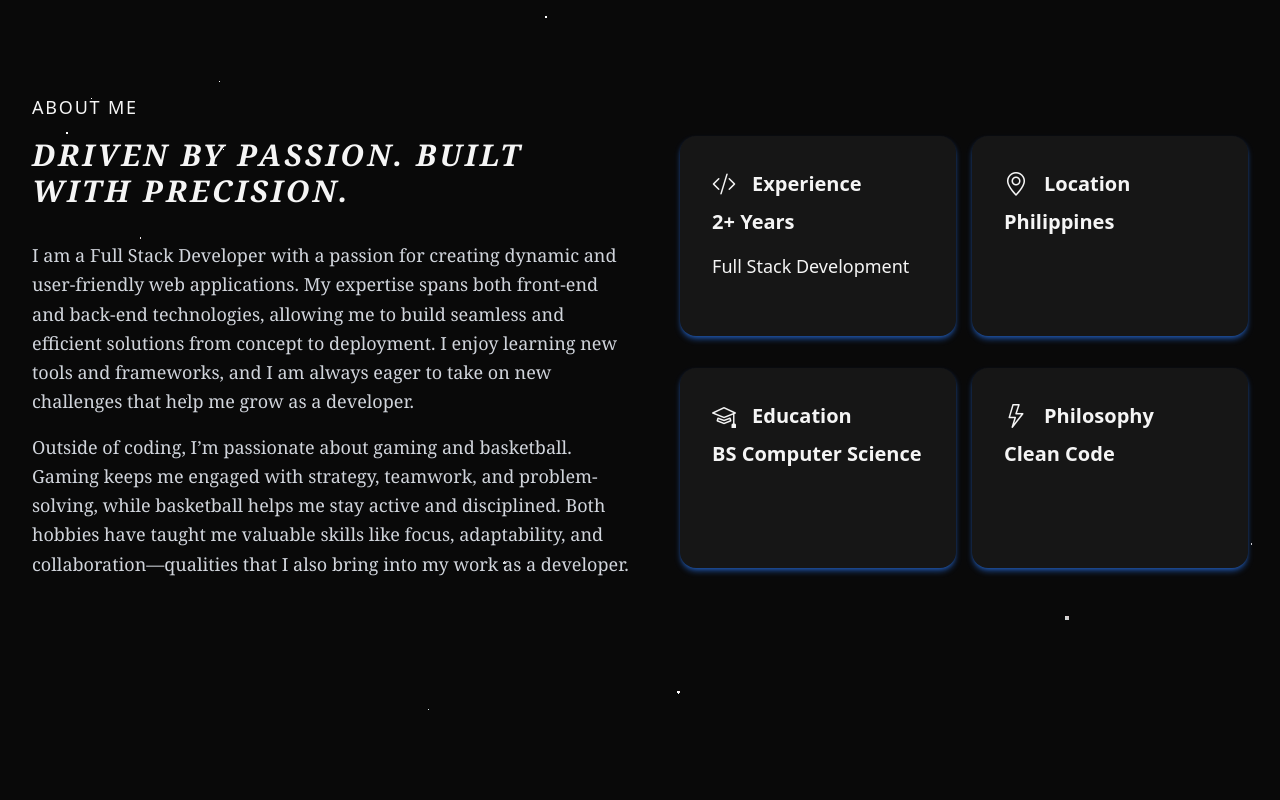
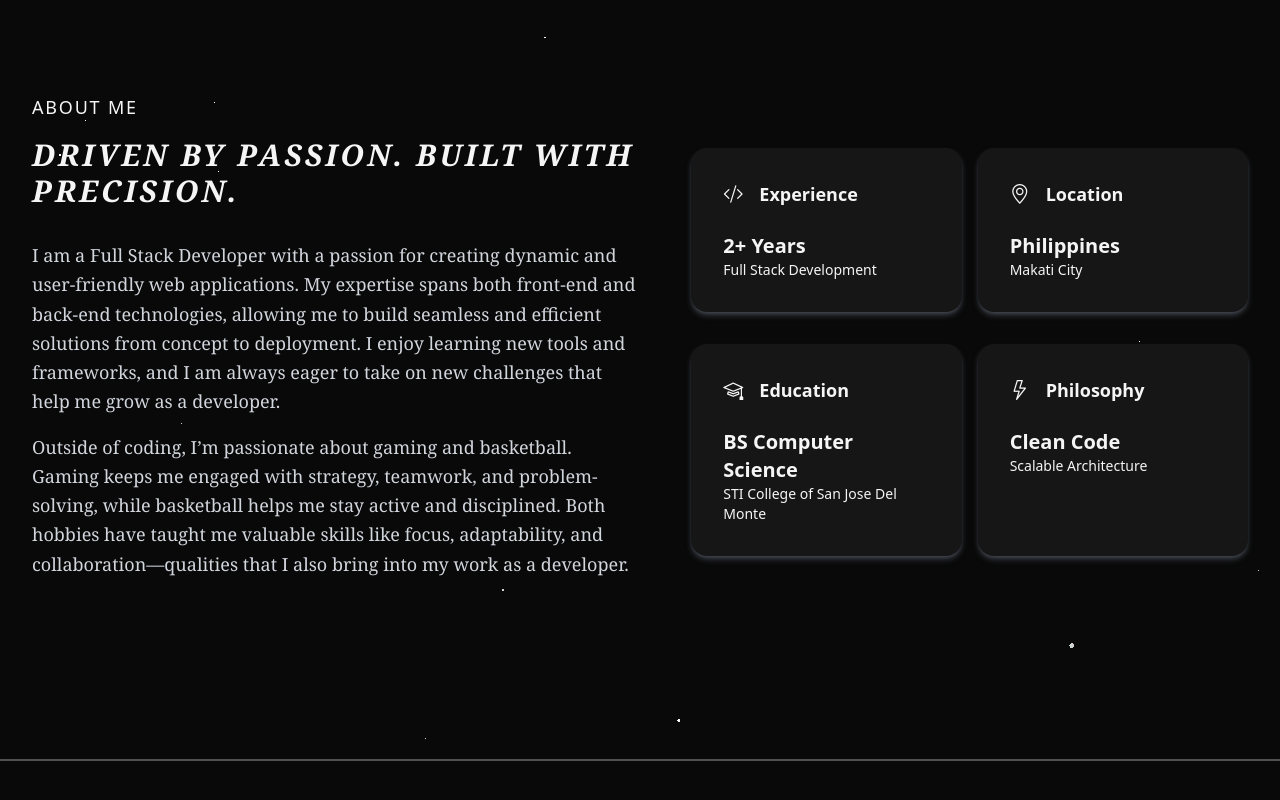
Before and after one commit to jacobferreras/my-portfolio, a Next.js app: page / in a window 1280 px wide. Shown: the part 1760-2560 px from the top of the page. Built offline with nearby package versions, Linux system fonts and the light colour scheme; no server answers.

Commit message:
Add dividers in AboutSectionLarge and update Card component info for improved layout and clarity

```diff
--- a/app/page.tsx
+++ b/app/page.tsx
@@ -42,6 +42,8 @@ const page = () => {
         <AboutSectionLarge />
       </div>
 
+      <div className="divider divider-neutral w-full"></div>
+
       {/* Skills */}
       <div className="justify-center items-center max-w-7xl mx-auto">
         <SkillsSectionLarge />
--- a/components/common/Card.tsx
+++ b/components/common/Card.tsx
@@ -10,15 +10,16 @@ interface CardProps {
 
 const Card = (props: CardProps) => {
   return (
-    <div className="card w-auto md:w-90 md:h-50 lg:w-96 xl:w-104 bg-base-200 card-lg  mb-4 shadow-md shadow-blue-500/50 hover:shadow-xl transition-shadow duration-300 ease-in-out">
+    <div className="card w-100  bg-base-200 card-lg  mb-4 shadow-md shadow-gray-500/50 hover:shadow-xl transition-shadow duration-300 ease-in-out">
       <div className="card-body">
-        <div className="flex flex-row gap-4">
-          {props.icon && <i className={`${props.icon} text-2xl`}></i>}
-          <h2 className="card-title font-bold text-xl">{props.title}</h2>
+        <div className="flex flex-row gap-4 mb-4">
+          {props.icon && <i className={`${props.icon} text-xl`}></i>}
+          <h2 className="card-title font-bold text-lg">{props.title}</h2>
         </div>
-        <p className="font-bold text-xl">{props.description}</p>
-        <p className="text-lg">{props.firstInfo}</p>
-        <p>{props.secondInfo}</p>
+        <div>
+          <p className="font-bold text-xl">{props.description}</p>
+          <p className="text-sm">{props.firstInfo}</p>
+        </div>
       </div>
     </div>
   );
--- a/components/ui/AboutSectionLarge.tsx
+++ b/components/ui/AboutSectionLarge.tsx
@@ -1,7 +1,6 @@
 import React from "react";
 import { motion } from "framer-motion";
 import Card from "@/components/common/Card";
-import Link from "next/link";
 import "bootstrap-icons/font/bootstrap-icons.css";
 
 const AboutSectionLarge = () => {
@@ -86,7 +85,7 @@ const AboutSectionLarge = () => {
               icon="bi bi-geo-alt"
               title="Location"
               description="Philippines"
-              firstInfo=""
+              firstInfo="Makati City"
               secondInfo=""
             />
           </motion.div>
@@ -101,7 +100,7 @@ const AboutSectionLarge = () => {
               icon="bi bi-mortarboard"
               title="Education"
               description="BS Computer Science"
-              firstInfo=""
+              firstInfo="STI College of San Jose Del Monte"
               secondInfo=""
             />
           </motion.div>
@@ -116,7 +115,7 @@ const AboutSectionLarge = () => {
               icon="bi bi-lightning"
               title="Philosophy"
               description="Clean Code"
-              firstInfo=""
+              firstInfo="Scalable Architecture"
               secondInfo=""
             />
           </motion.div>
```
